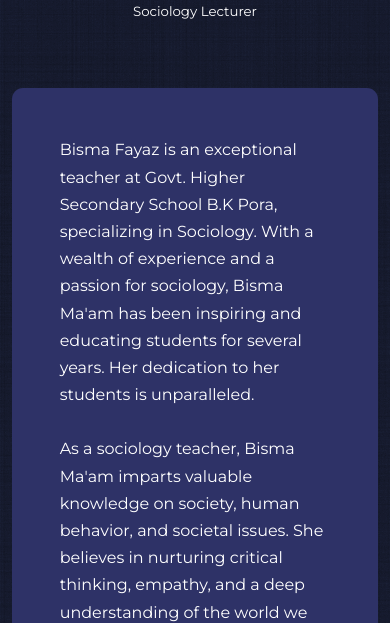
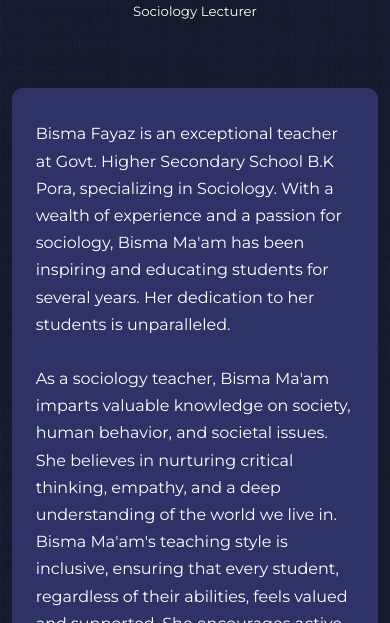
Before and after one commit to SuhaibNisar19/ghssbkpora, a plain HTML site: page HTML/details_about_bisma-mam.html in a window 390 px wide. Shown: the part 221-844 px from the top of the page. Drawn offline with nearby package versions, Linux system fonts and the light colour scheme.

Commit message:
adjusted padding for mobile phone in top teachers seperate pages

```diff
--- a/CSS/top_teachers-style.css
+++ b/CSS/top_teachers-style.css
@@ -13,7 +13,7 @@
 }
 
 @media screen and (max-width: 600px) {
-    .bisma_mam-body {
-        padding: 1.5rem;
+    .top_teachers-body {
+        padding: 2rem 1.5rem;
     }
 }
```
